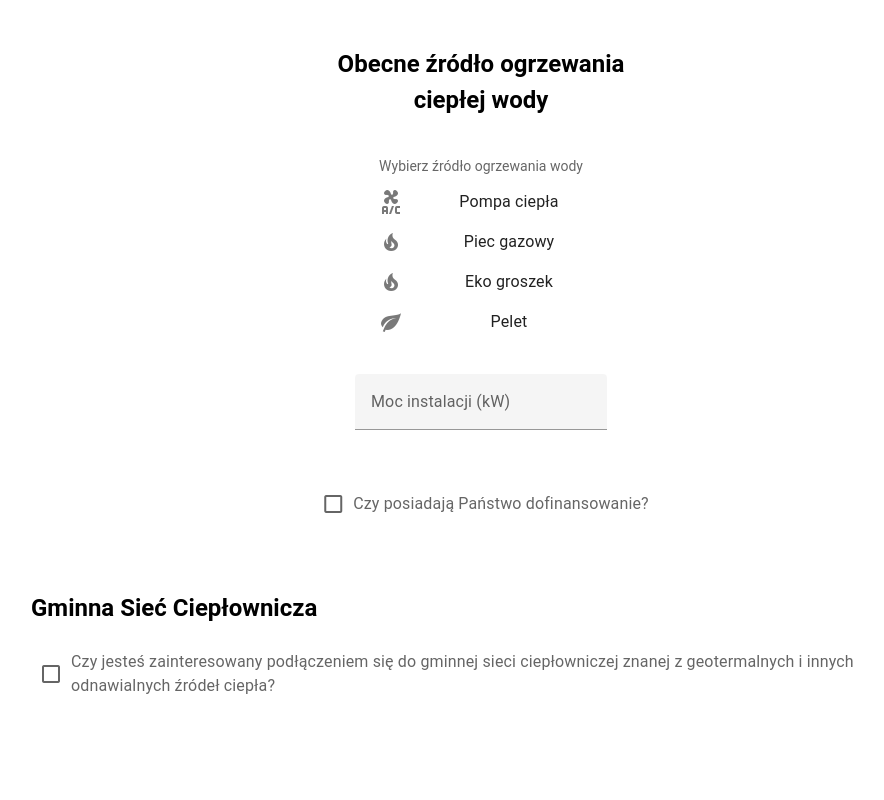
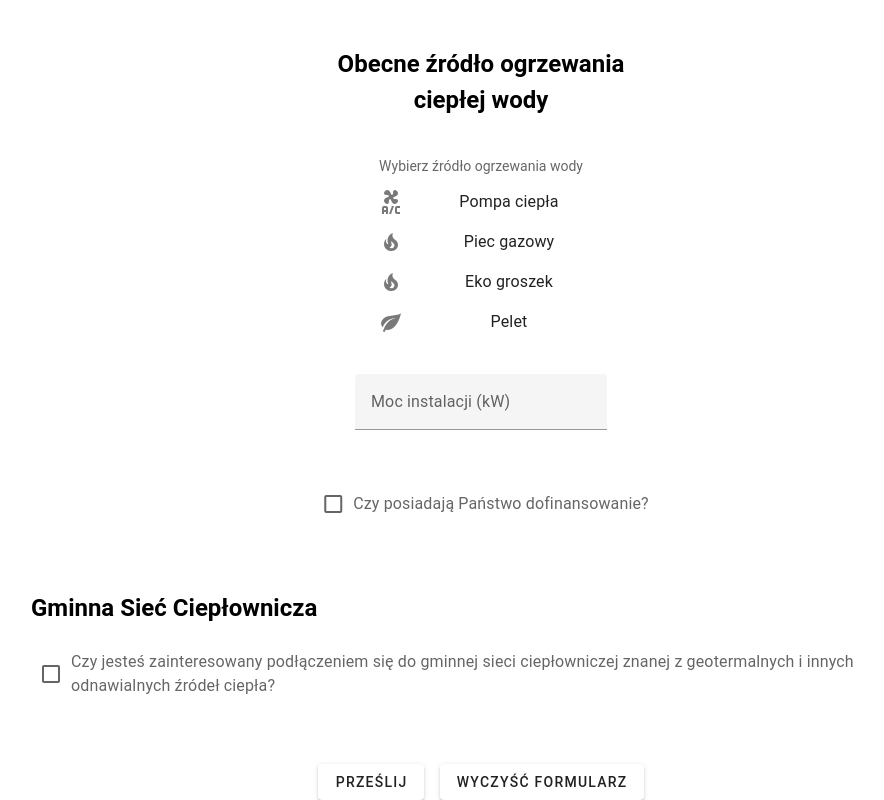
Before and after one commit to JakGin/formularz, a Vue app in the folder frontend/: page / in a window 1280 px wide. Shown: the part 1448-2248 px from the top of the page, without its empty margins (159-1043 px from the left). Before the commit the page ends 2212 px from the top, so only its background shows below. Built offline with nearby package versions, Linux system fonts and the light colour scheme.

Commit message:
create basic submiting form

```diff
--- a/frontend/src/App.vue
+++ b/frontend/src/App.vue
@@ -1,8 +1,51 @@
 <script setup lang="ts">
+import { ref, toRaw } from "vue";
 import PersonalInfo from "./components/PersonalInfo.vue";
 import HeatingSourceForm from "./components/HeatingSourceForm.vue";
 import HotWaterHeatingSourceForm from "./components/HotWaterHeatingSourceForm.vue";
 import MunicipalHeatingNetwork from "./components/MunicipalHeatingNetwork.vue";
+
+const personalInfo = ref({});
+const heatingInfo = ref({});
+const hotWaterHeatingInfo = ref({});
+
+// Update methods to receive data from child components
+const updatePersonalInfo = (data: any) => {
+  personalInfo.value = data;
+};
+
+const updateHeatingInfo = (data: any) => {
+  heatingInfo.value = data;
+};
+
+const updateHotWaterHeatingInfo = (data: any) => {
+  console.log(data);
+  hotWaterHeatingInfo.value = data;
+};
+
+// Handle form submission
+const handleSubmit = () => {
+  const combinedData = {
+    personalInfo: toRaw(personalInfo.value),
+    heating: heatingInfo.value,
+    hotWaterHeating: toRaw(hotWaterHeatingInfo.value),
+  };
+
+  // Simulate sending the data to the server
+  console.log("Submitting data:", combinedData);
+
+  // Reset forms after submission
+  clearAllForms();
+
+  alert("Dziękujemy za wypełnienie formularza");
+};
+
+// Clear all forms
+const clearAllForms = () => {
+  personalInfo.value = {};
+  heatingInfo.value = {};
+  hotWaterHeatingInfo.value = {};
+};
 </script>
 
 <template>
@@ -12,10 +55,21 @@ import MunicipalHeatingNetwork from "./components/MunicipalHeatingNetwork.vue";
     </header>
     <main class="app-main-parts">
       <PersonalInfo />
-      <HeatingSourceForm />
-      <HotWaterHeatingSourceForm />
+      <HeatingSourceForm @updateHeatingInfo="updateHeatingInfo" />
+      <HotWaterHeatingSourceForm
+        @updateHotWaterHeatingInfo="updateHotWaterHeatingInfo"
+      />
       <MunicipalHeatingNetwork />
     </main>
+    <div class="form-buttons">
+      <v-btn class="me-4 personal-info-form-button" @click="handleSubmit">
+        Prześlij
+      </v-btn>
+
+      <v-btn class="personal-info-form-button" @click="clearAllForms">
+        Wyczyść formularz
+      </v-btn>
+    </div>
   </div>
 </template>
 
--- a/frontend/src/components/HeatingSourceForm.vue
+++ b/frontend/src/components/HeatingSourceForm.vue
@@ -66,7 +66,7 @@
 <script setup lang="ts">
 import { ref, defineEmits, watch } from "vue";
 
-const emit = defineEmits(["updateHotWaterHeatingInfo"]);
+const emit = defineEmits(["updateHeatingInfo"]);
 
 const heatingOptions = [
   { text: "Pompa ciepła", icon: "mdi-air-conditioner" },
@@ -88,7 +88,7 @@ const validateYear = (year: number | null) => {
 };
 
 watch([selectedItem, installationPower, hasFunding, fundingYear], () => {
-  emit("updateHotWaterHeatingInfo", {
+  emit("updateHeatingInfo", {
     selectedItem: selectedItem.value,
     installationPower: installationPower.value,
     hasFunding: hasFunding.value,
--- a/frontend/src/components/HotWaterHeatingSourceForm.vue
+++ b/frontend/src/components/HotWaterHeatingSourceForm.vue
@@ -66,7 +66,7 @@
 <script setup lang="ts">
 import { ref, defineEmits, watch } from "vue";
 
-const emit = defineEmits(["updateHeatingInfo"]);
+const emit = defineEmits(["updateHotWaterHeatingInfo"]);
 
 const heatingOptions = [
   { text: "Pompa ciepła", icon: "mdi-air-conditioner" },
@@ -95,7 +95,7 @@ watch(
     waterHeatingFundingYear,
   ],
   () => {
-    emit("updateHeatingInfo", {
+    emit("updateHotWaterHeatingInfo", {
       selectedItem: selectedWaterHeatingItem.value,
       installationPower: installationWaterHeatingPower.value,
       hasFunding: hasWaterHeatingFunding.value,
```
